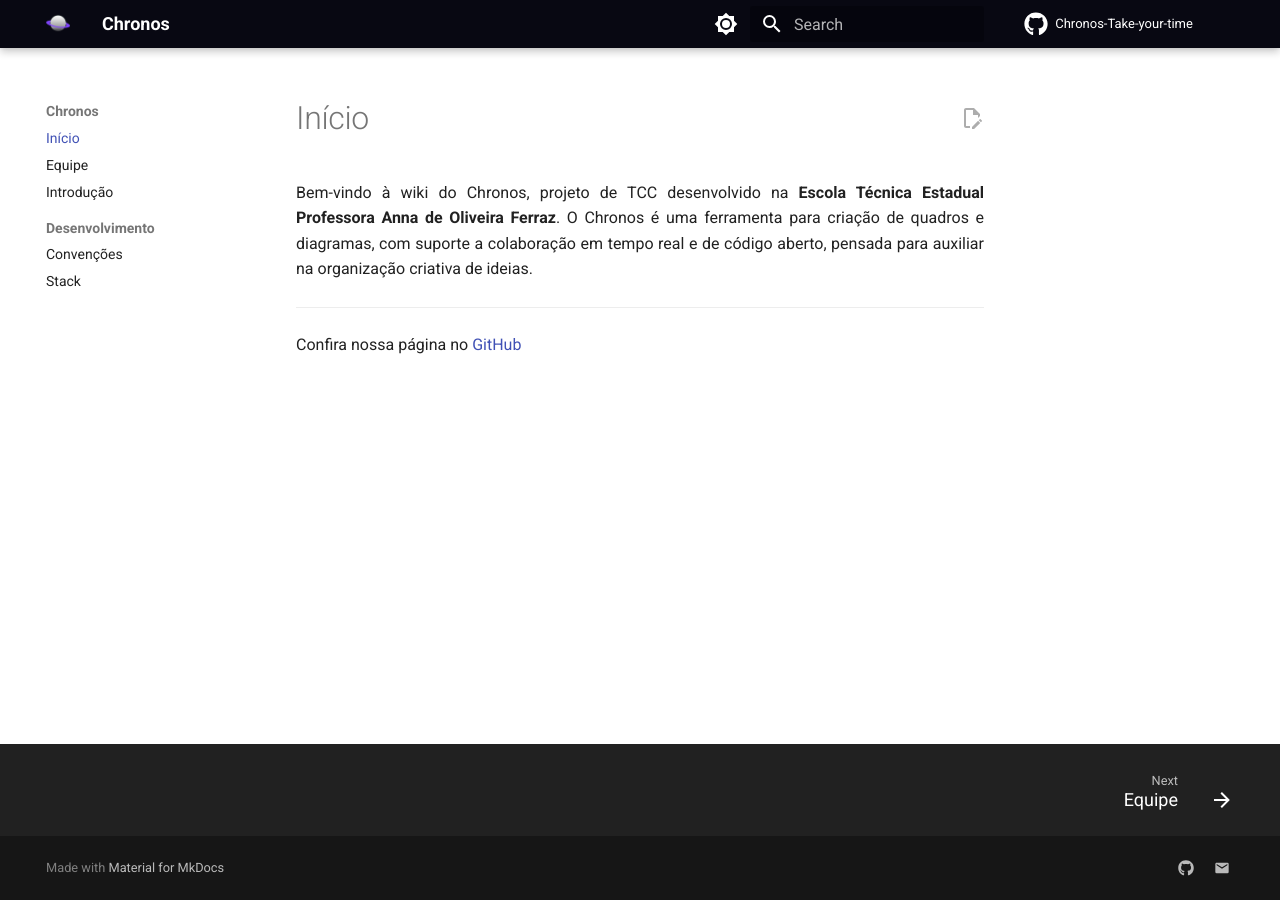
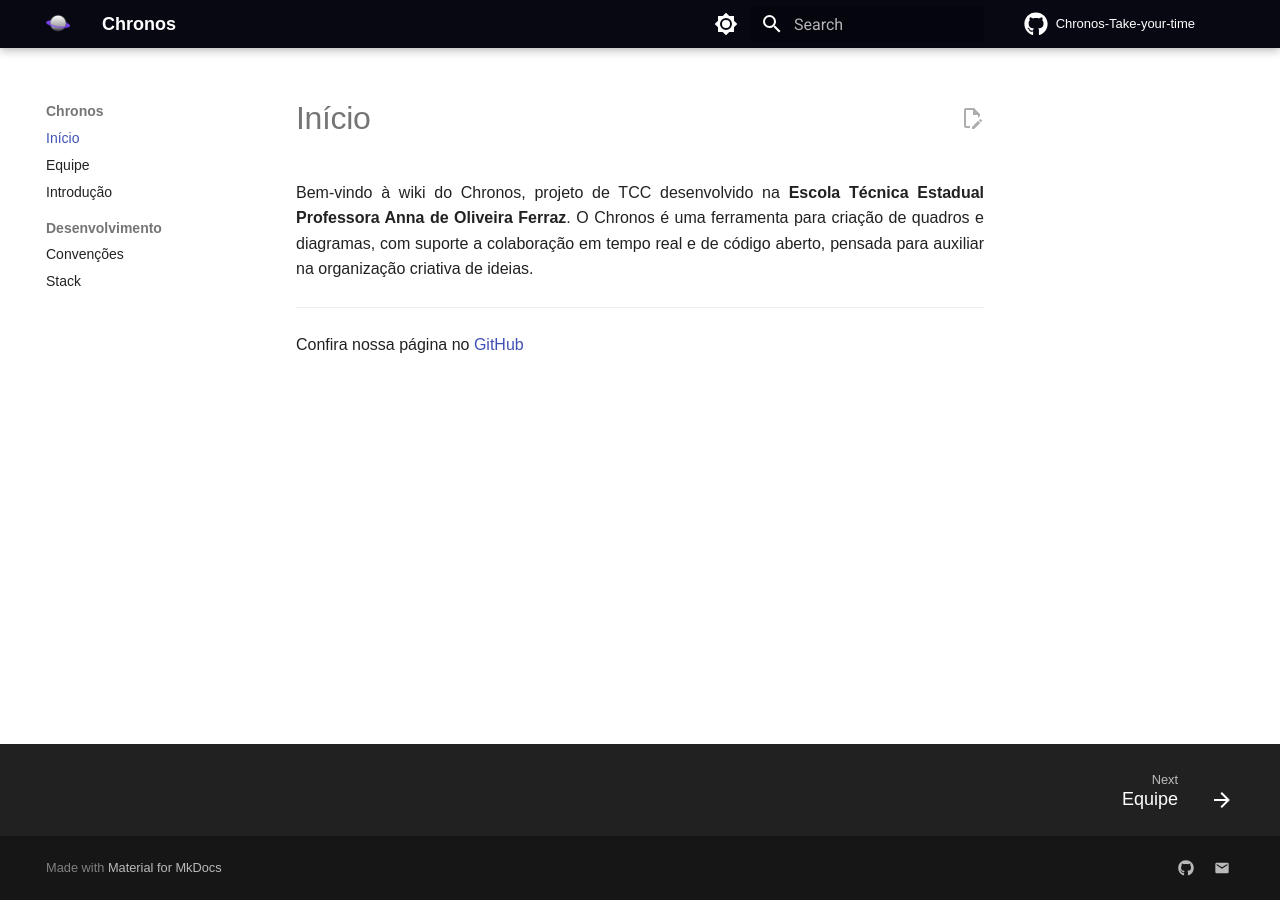
Before and after one commit to chronos-take-your-time/wiki, an MkDocs documentation site: the page built from docs/index.md, in a window 1280 px wide. Built offline with MkDocs 1.6.1 and Material for MkDocs 9.7.7, drawn with Linux system fonts in a browser that asks for light colours; some web fonts are replaced.

Commit message:
style(font): configuração no css para renderizar a fonte Gabarito com um fallback para a Roboto em caso de problemas com a API do Google Fonts

```diff
--- a/docs/assets/css/extra.css
+++ b/docs/assets/css/extra.css
@@ -1,3 +1,10 @@
+@import url('https://fonts.googleapis.com/css2?family=Gabarito:wght@400..900&display=swap');
+* {
+  font-family: "Gabarito", sans-serif;
+  font-optical-sizing: auto;
+  font-style: normal;
+}
+
 .md-content {
   text-align: justify;
 }
--- a/mkdocs.yml
+++ b/mkdocs.yml
@@ -2,6 +2,9 @@
 
 theme:
   name: 'material'
+  font:
+    text: Roboto
+    code: Roboto Mono
   logo: 'assets/images/logo.png'
   favicon: 'assets/images/favicon.png'
   palette:
```
